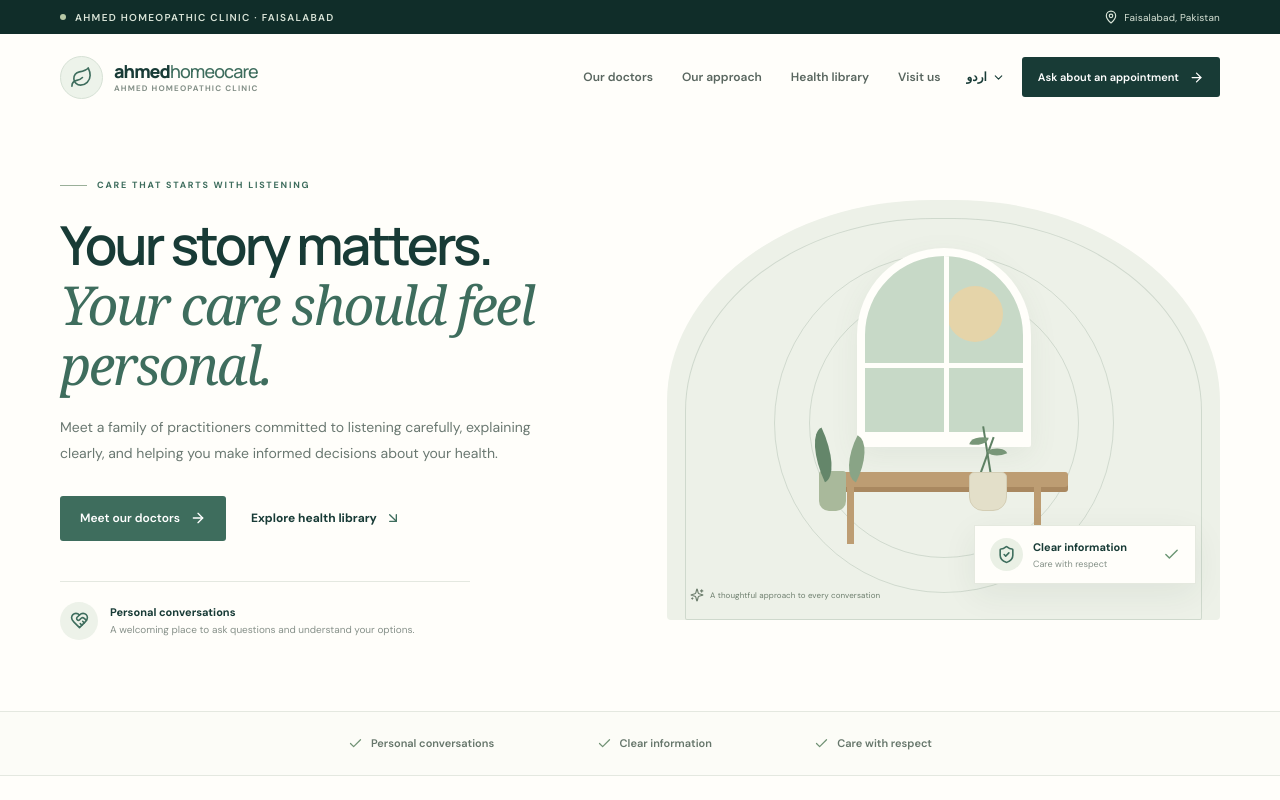
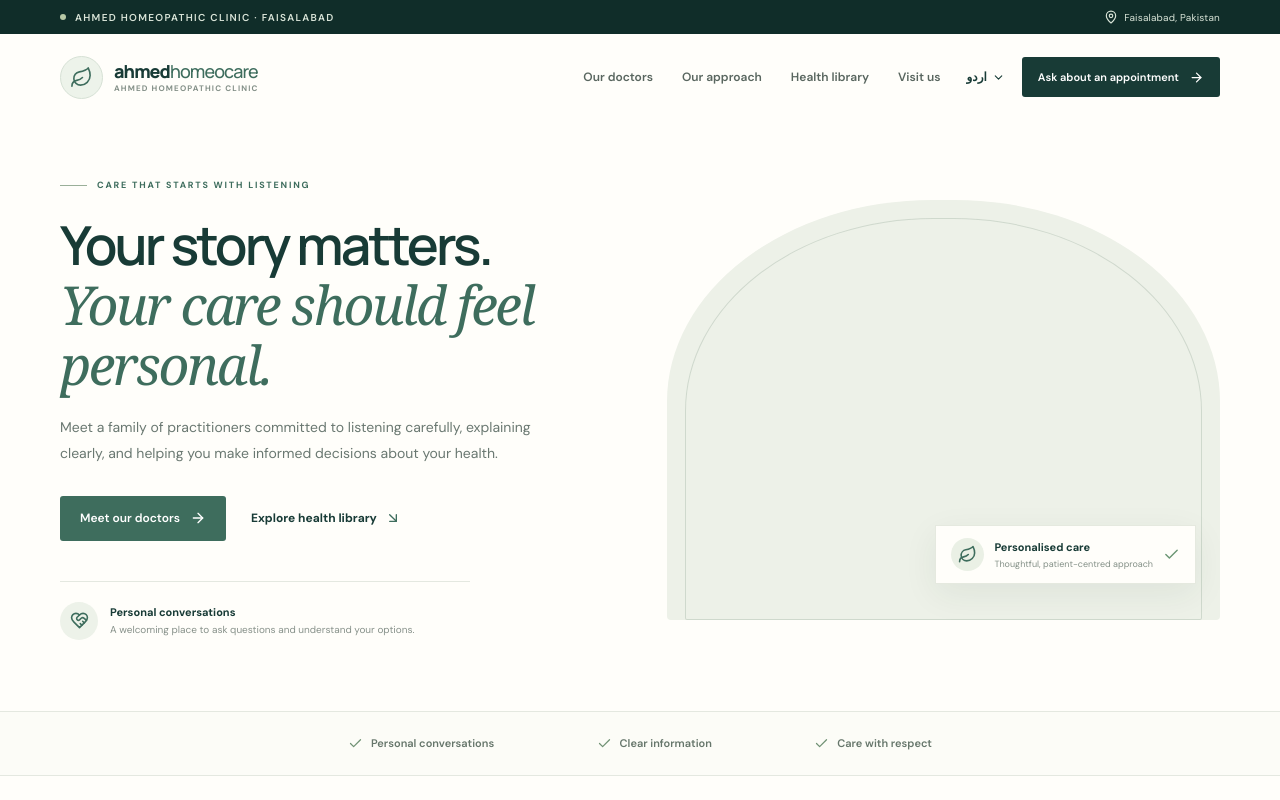
Before and after one commit to Dr-MAhmed/ahmedhomeocare, a Next.js app: page / in a window 1280 px wide. Shown: the top 800 px of the page. Built offline with nearby package versions, Linux system fonts and the light colour scheme; a web font is replaced by a local one.

Commit message:
Add homeopathy-focused hero visual

```diff
--- a/app/page.tsx
+++ b/app/page.tsx
@@ -84,7 +84,7 @@ const copy = {
   },
 } as const;
 
-const WHATSAPP_NUMBER = "923035577306"; // Replace with the clinic's verified number (country code, digits only).
+const WHATSAPP_NUMBER = "923035577306";
 
 export default function HomePage() {
   const [lang, setLang] = useState<Language>("en");
@@ -120,13 +120,10 @@ export default function HomePage() {
           <div className="hero-actions"><a className="button button-green" href="#doctors">{t.primary}<ArrowRight size={16} /></a><a className="text-link" href="#library">{t.secondary}<ArrowDownRight size={16} /></a></div>
           <div className="hero-proof"><div className="proof-icon"><HeartHandshake size={19} /></div><div><strong>{t.trust1}</strong><span>{t.note}</span></div></div>
         </div>
-        <div className="hero-art" aria-label="Illustration representing a calm, welcoming healthcare space">
-          <div className="art-orbit orbit-one" /><div className="art-orbit orbit-two" />
-          <div className="art-window"><div className="window-sun" /><div className="window-pane pane-one" /><div className="window-pane pane-two" /><div className="window-sill" /></div>
-          <div className="art-plant plant-back"><span /><i /><b /></div><div className="art-table"><div className="table-top" /><div className="table-leg" /></div>
-          <div className="art-vase"><div className="vase-stem stem-one" /><div className="vase-stem stem-two" /><div className="vase-leaf leaf-one" /><div className="vase-leaf leaf-two" /><div className="vase-body" /></div>
-          <div className="art-card"><div className="art-card-icon"><ShieldCheck size={19} /></div><div><strong>{t.trust2}</strong><span>{t.trust3}</span></div><Check size={17} className="art-check" /></div>
-          <div className="art-caption"><Sparkles size={14} /> A thoughtful approach to every conversation</div>
+        <div className="hero-art" aria-label="Homeopathic remedies, herbs, and a calm natural care setting">
+          <img src="/homeopathy-hero.webp" alt="Homeopathic remedies, herbal botanicals, and natural care setting" className="hero-homeopathy-image" />
+          <div className="hero-image-shade" />
+          <div className="art-card"><div className="art-card-icon"><Leaf size={19} /></div><div><strong>Personalised care</strong><span>Thoughtful, patient-centred approach</span></div><Check size={17} className="art-check" /></div>
         </div>
       </section>
       <div className="trust-strip"><div className="wrap trust-inner"><span><Check size={15} />{t.trust1}</span><span><Check size={15} />{t.trust2}</span><span><Check size={15} />{t.trust3}</span></div></div>
```
Also changed, not shown: public/homeopathy-hero.webp (added).
